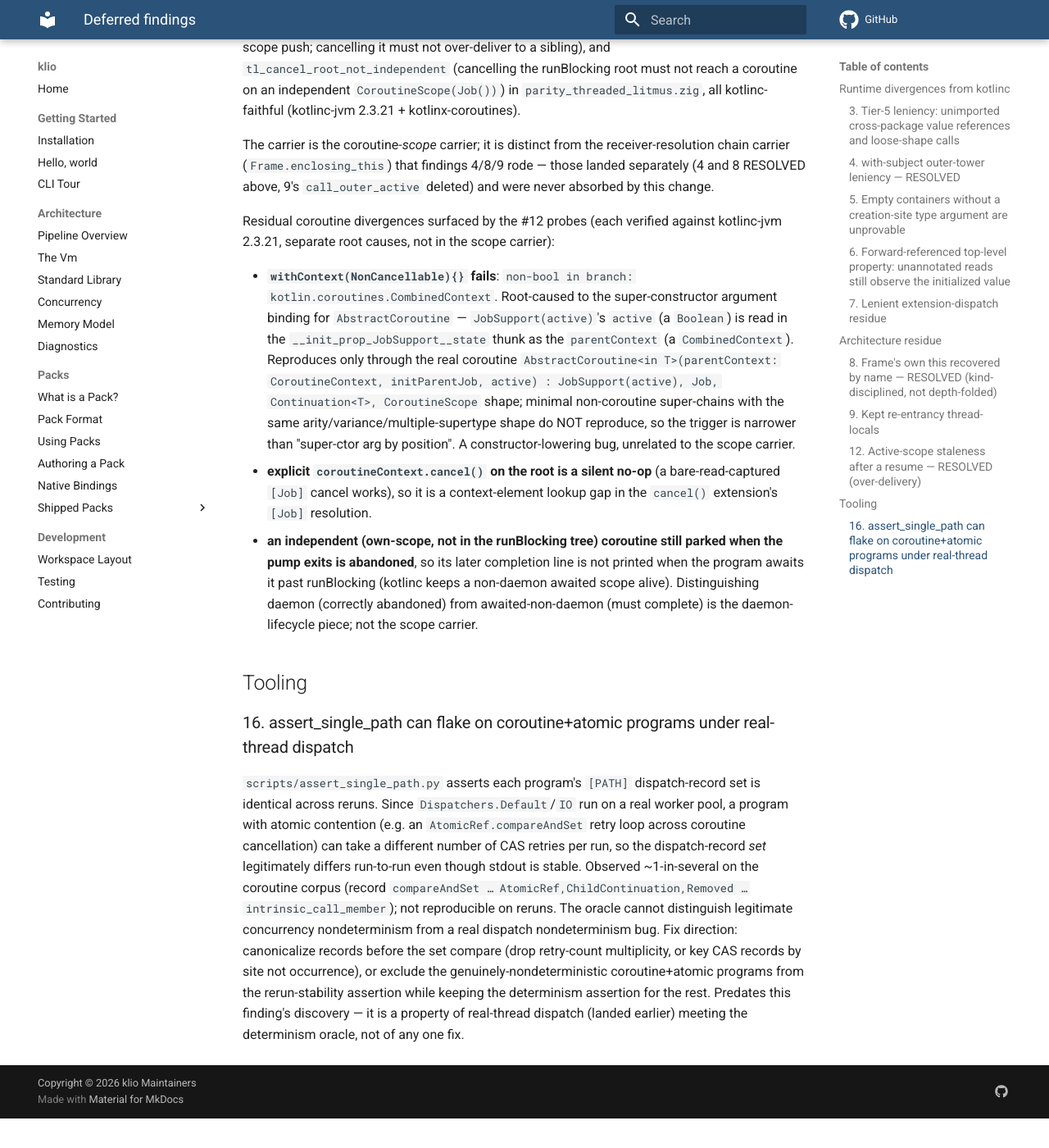
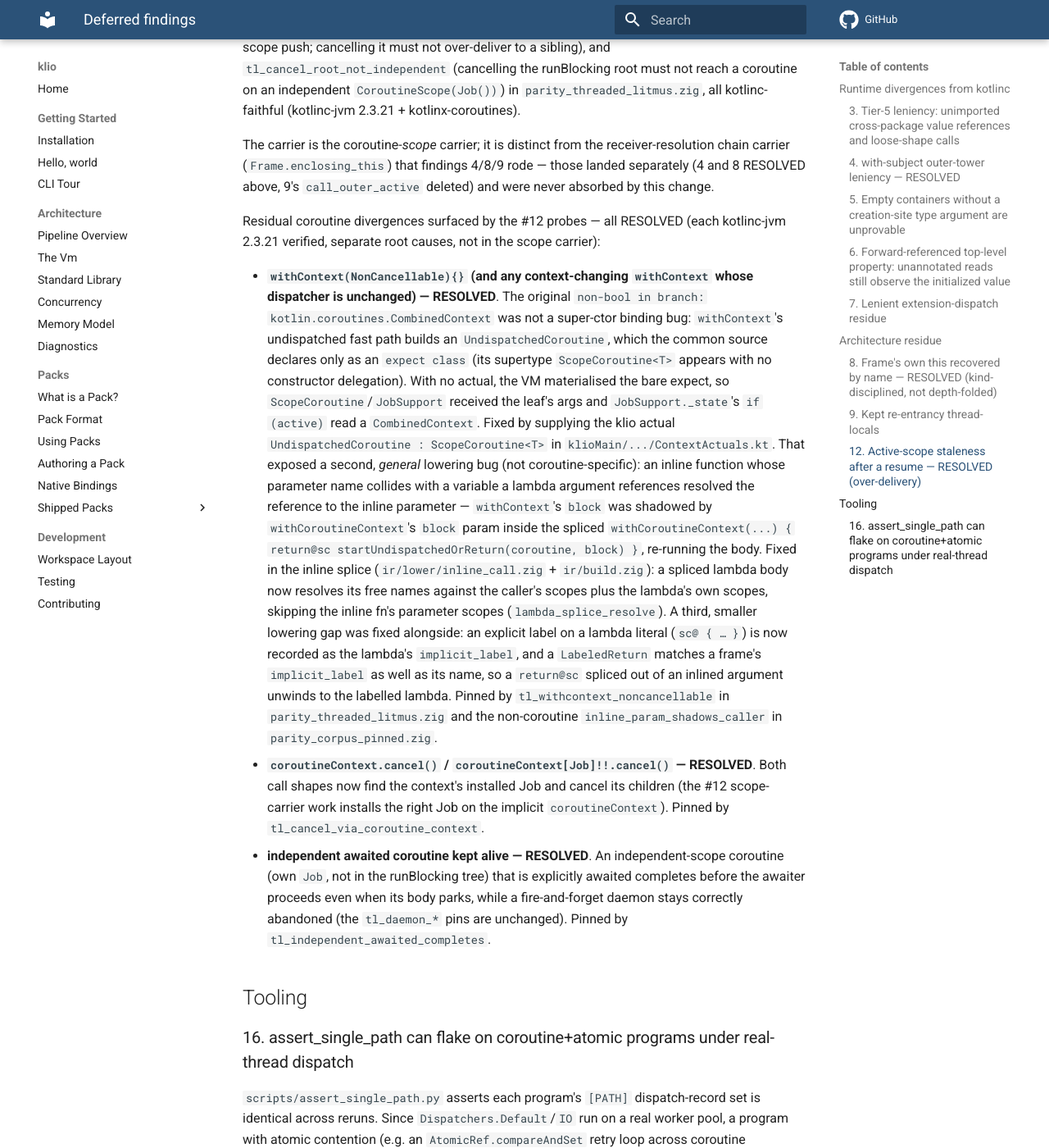
Before and after one commit to DrewCarlson/klio, an MkDocs documentation site: the page built from docs/analysis/deferred-findings.md, in a window 1280 px wide and 1400 px high, scrolled down 4015 px. Shown: the whole window at 82% size. Built offline with MkDocs 1.6.1 and Material for MkDocs 9.7.7, drawn with Linux system fonts in a browser that asks for light colours; comment, search, counter and statistics services are not loaded; before the commit the page ends 5379 px from its top, so only the background shows below that.

Commit message:
ir, kxco: fix inline-param shadowing, labeled lambda returns, UndispatchedCoroutine
withContext with a context change crashed (non-bool in branch:
CombinedContext). Three root causes, two of them general lowering bugs:
a spliced inline-lambda body resolved a free name against the inline
function's own parameter scopes, so withContext's block was captured by
withCoroutineContext's block parameter and re-ran (reproduces without
coroutines: an inline param whose name a lambda argument references);
an explicit label on a lambda literal was dropped, so a return@label
spliced out of an inlined argument did not unwind to the labelled
lambda; and UndispatchedCoroutine had no klio actual, so its expect
supertype skipped constructor delegation and JobSupport read a context
where it expected the active flag. The inline-splice body now resolves
free names against the caller and the lambda's own scopes but not the
inline function's parameters, lambda literals carry their explicit
label, and a klio UndispatchedCoroutine actual mirrors the native one.
The deferred coroutineContext.cancel() and independent-awaited-coroutine
findings were already resolved by the per-activation scope carrier and
are now pinned. Pins include a non-coroutine inline_param_shadows_caller
fixture since the splice fix is general.

```diff
--- a/docs/analysis/deferred-findings.md
+++ b/docs/analysis/deferred-findings.md
@@ -191,29 +191,48 @@ receiver-resolution chain carrier (`Frame.enclosing_this`) that findings
 4/8/9 rode — those landed separately (4 and 8 RESOLVED above, 9's
 `call_outer_active` deleted) and were never absorbed by this change.
 
-Residual coroutine divergences surfaced by the #12 probes (each verified
-against kotlinc-jvm 2.3.21, separate root causes, not in the scope carrier):
+Residual coroutine divergences surfaced by the #12 probes — all RESOLVED
+(each kotlinc-jvm 2.3.21 verified, separate root causes, not in the scope
+carrier):
 
-- **`withContext(NonCancellable){}` fails**: `non-bool in branch:
-  kotlin.coroutines.CombinedContext`. Root-caused to the super-constructor
-  argument binding for `AbstractCoroutine` — `JobSupport(active)`'s `active`
-  (a `Boolean`) is read in the `__init_prop_JobSupport__state` thunk as the
-  `parentContext` (a `CombinedContext`). Reproduces only through the real
-  coroutine `AbstractCoroutine<in T>(parentContext: CoroutineContext,
-  initParentJob, active) : JobSupport(active), Job, Continuation<T>,
-  CoroutineScope` shape; minimal non-coroutine super-chains with the same
-  arity/variance/multiple-supertype shape do NOT reproduce, so the trigger is
-  narrower than "super-ctor arg by position". A constructor-lowering bug,
-  unrelated to the scope carrier.
-- **explicit `coroutineContext.cancel()` on the root is a silent no-op**
-  (a bare-read-captured `[Job]` cancel works), so it is a context-element
-  lookup gap in the `cancel()` extension's `[Job]` resolution.
-- **an independent (own-scope, not in the runBlocking tree) coroutine still
-  parked when the pump exits is abandoned**, so its later completion line is
-  not printed when the program awaits it past runBlocking (kotlinc keeps a
-  non-daemon awaited scope alive). Distinguishing daemon (correctly
-  abandoned) from awaited-non-daemon (must complete) is the
-  daemon-lifecycle piece; not the scope carrier.
+- **`withContext(NonCancellable){}` (and any context-changing `withContext`
+  whose dispatcher is unchanged) — RESOLVED**. The original `non-bool in
+  branch: kotlin.coroutines.CombinedContext` was not a super-ctor binding
+  bug: `withContext`'s undispatched fast path builds an
+  `UndispatchedCoroutine`, which the common source declares only as an
+  `expect class` (its supertype `ScopeCoroutine<T>` appears with no
+  constructor delegation). With no actual, the VM materialised the bare
+  expect, so `ScopeCoroutine`/`JobSupport` received the leaf's args and
+  `JobSupport._state`'s `if (active)` read a `CombinedContext`. Fixed by
+  supplying the klio actual `UndispatchedCoroutine : ScopeCoroutine<T>` in
+  `klioMain/.../ContextActuals.kt`. That exposed a second, *general* lowering
+  bug (not coroutine-specific): an inline function whose parameter name
+  collides with a variable a lambda argument references resolved the
+  reference to the inline parameter — `withContext`'s `block` was shadowed by
+  `withCoroutineContext`'s `block` param inside the spliced
+  `withCoroutineContext(...) { return@sc startUndispatchedOrReturn(coroutine,
+  block) }`, re-running the body. Fixed in the inline splice
+  (`ir/lower/inline_call.zig` + `ir/build.zig`): a spliced lambda body now
+  resolves its free names against the caller's scopes plus the lambda's own
+  scopes, skipping the inline fn's parameter scopes
+  (`lambda_splice_resolve`). A third, smaller lowering gap was fixed
+  alongside: an explicit label on a lambda literal (`sc@ { … }`) is now
+  recorded as the lambda's `implicit_label`, and a `LabeledReturn` matches a
+  frame's `implicit_label` as well as its name, so a `return@sc` spliced out
+  of an inlined argument unwinds to the labelled lambda. Pinned by
+  `tl_withcontext_noncancellable` in `parity_threaded_litmus.zig` and the
+  non-coroutine `inline_param_shadows_caller` in `parity_corpus_pinned.zig`.
+- **`coroutineContext.cancel()` / `coroutineContext[Job]!!.cancel()` —
+  RESOLVED**. Both call shapes now find the context's installed Job and
+  cancel its children (the #12 scope-carrier work installs the right Job on
+  the implicit `coroutineContext`). Pinned by
+  `tl_cancel_via_coroutine_context`.
+- **independent awaited coroutine kept alive — RESOLVED**. An
+  independent-scope coroutine (own `Job`, not in the runBlocking tree) that
+  is explicitly awaited completes before the awaiter proceeds even when its
+  body parks, while a fire-and-forget daemon stays correctly abandoned (the
+  `tl_daemon_*` pins are unchanged). Pinned by
+  `tl_independent_awaited_completes`.
 
 ## Tooling
 
```
Also changed, not shown: 11 other files.
